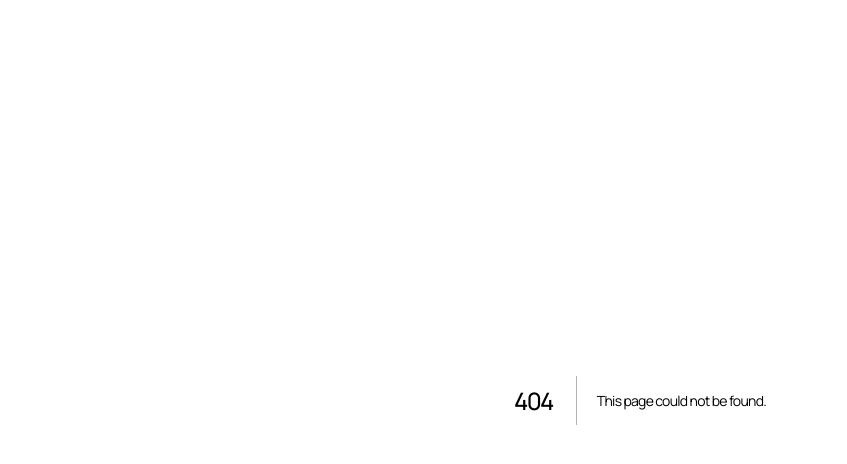
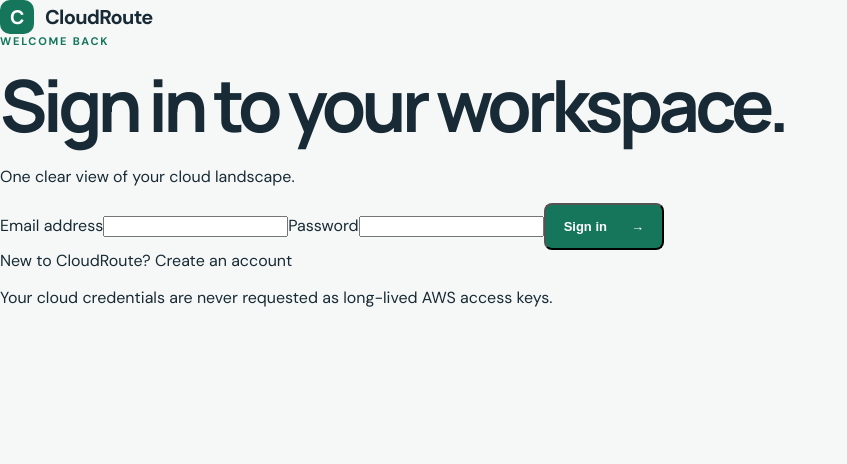
Before and after one commit to Stephen804-creator/CloudRoute, a Next.js app in the folder apps/web/: page /login in a window 1280 px wide. Before the commit this address had no page. Shown: the top 464 px of the page, without its empty margins (0-847 px from the left). Built offline with nearby package versions, Linux system fonts and the light colour scheme.

Commit message:
feat(web): add sign-in page

```diff
--- /dev/null
+++ b/apps/web/src/app/login/page.tsx
@@ -0,0 +1,38 @@
+"use client";
+
+import { useState, type FormEvent } from "react";
+import { useRouter } from "next/navigation";
+
+export default function LoginPage() {
+  const router = useRouter();
+  const [email, setEmail] = useState("");
+  const [password, setPassword] = useState("");
+  const [error, setError] = useState("");
+  const [busy, setBusy] = useState(false);
+
+  async function submit(event: FormEvent<HTMLFormElement>) {
+    event.preventDefault(); setError(""); setBusy(true);
+    try {
+      const response = await fetch("/v1/auth/login", {
+        method: "POST", credentials: "include", headers: { "content-type": "application/json" },
+        body: JSON.stringify({ email, password }),
+      });
+      const data = await response.json();
+      if (!response.ok) throw new Error(data.error?.message ?? "Sign-in failed.");
+      router.replace("/app");
+    } catch (err) { setError(err instanceof Error ? err.message : "Could not sign in."); }
+    finally { setBusy(false); }
+  }
+
+  return <main className="auth-page"><a className="brand auth-brand" href="/"><span className="brand-mark">C</span><span>CloudRoute</span></a>
+    <section className="auth-card"><p className="eyebrow">WELCOME BACK</p><h1>Sign in to your workspace.</h1><p className="auth-subtitle">One clear view of your cloud landscape.</p>
+      <form onSubmit={submit} className="auth-form">
+        <label>Email address<input type="email" autoComplete="email" required maxLength={254} value={email} onChange={(event) => setEmail(event.target.value)} /></label>
+        <label>Password<input type="password" autoComplete="current-password" required maxLength={256} value={password} onChange={(event) => setPassword(event.target.value)} /></label>
+        {error && <p className="form-error" role="alert">{error}</p>}
+        <button className="primary-button auth-submit" disabled={busy}>{busy ? "Signing in…" : "Sign in"} <span aria-hidden="true">→</span></button>
+      </form>
+      <p className="auth-switch">New to CloudRoute? <a href="/signup">Create an account</a></p>
+    </section><p className="auth-footnote">Your cloud credentials are never requested as long-lived AWS access keys.</p>
+  </main>;
+}
```
